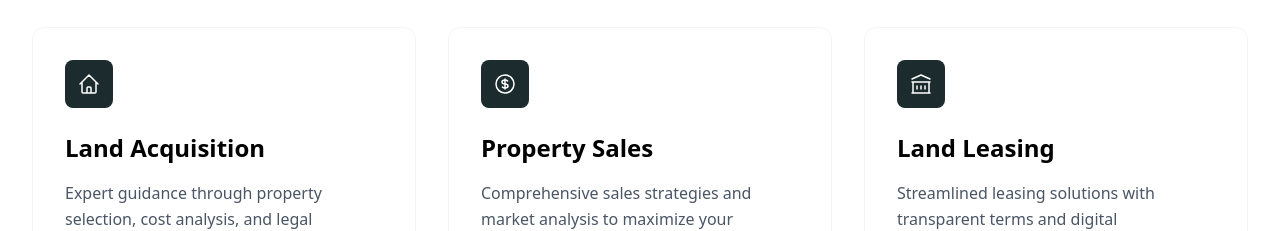
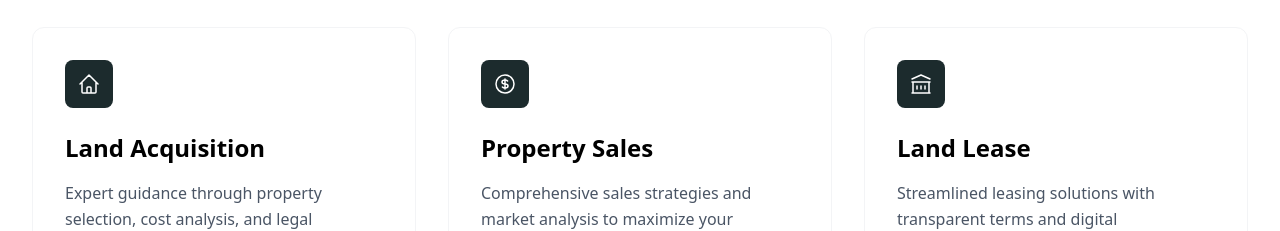
Before and after one commit to rajeev-the/Final_real_Estate, a React (Vite) app: page / in a window 1280 px wide. Shown: the part 1760-1991 px from the top of the page. Built offline with nearby package versions, Linux system fonts and the light colour scheme; no server answers.

Commit message:
update newwww  Frontend

```diff
--- a/src/componets/Realcompo.jsx
+++ b/src/componets/Realcompo.jsx
@@ -23,7 +23,7 @@ const Realcompo = () => {
           )
         },
         {
-          title: "Land Leasing",
+          title: "Land Lease",
           description: "Streamlined leasing solutions with transparent terms and digital management tools.",
           cta: "View Listings",
           icon: (
```
